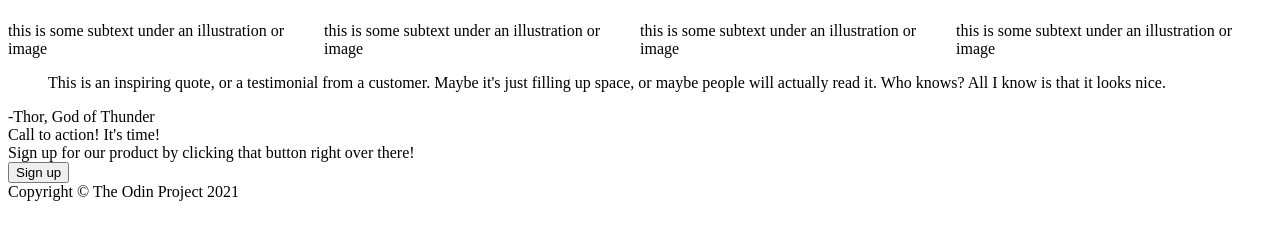
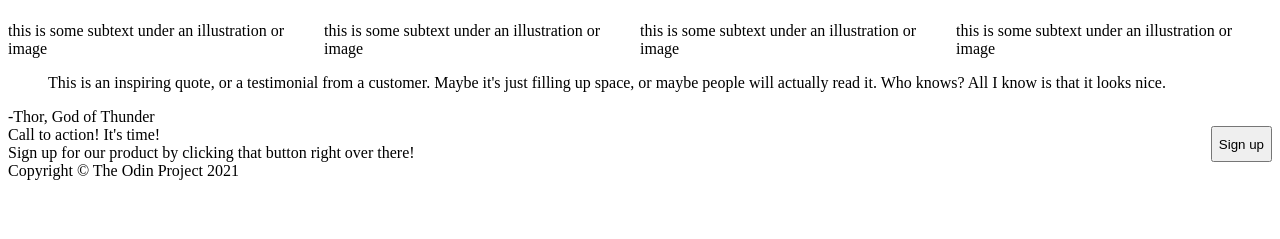
Before and after one commit to cjclements/flex-template, a plain HTML site: page index.html in a window 1280 px wide. Shown: the part 97-336 px from the top of the page. Drawn offline with Linux system fonts and the light colour scheme.

Commit message:
Move Sign Up to right side of call to action box

```diff
--- a/styles.css
+++ b/styles.css
@@ -35,3 +35,8 @@ a {
 .info-cards {
     display: flex;
 }
+
+.call-to-action {
+display: flex;
+justify-content: space-between;
+}
```
